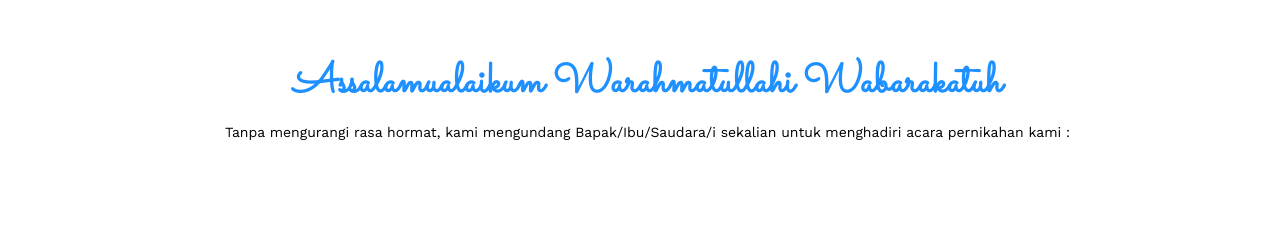
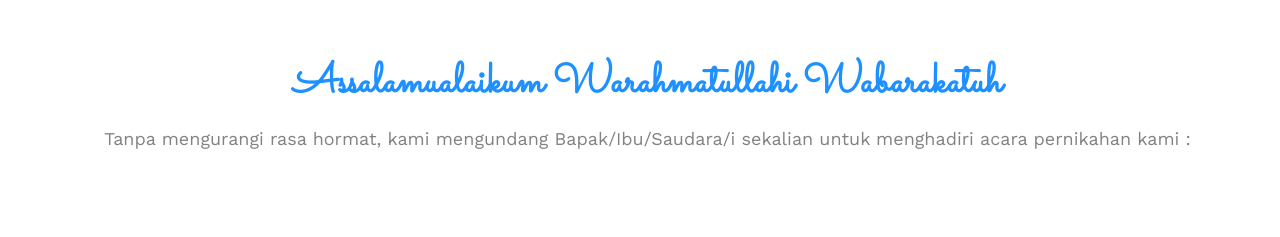
Before and after one commit to mr-mahdy/wedding-card, a plain HTML site: page index.html in a window 1280 px wide. Shown: the part 960-1197 px from the top of the page. Drawn offline with nearby package versions, Linux system fonts and the light colour scheme; some packages are replaced by stand-ins of ours; a script that the page names is missing; files whose address does not match are found by name.

Commit message:
perbaikan

```diff
--- a/index.html
+++ b/index.html
@@ -171,8 +171,8 @@
 				<div class="row">
 					<div class="col-md-12 text-center fh5co-heading animate-box" style="padding-right: 0;">
 						<h2>Assalamualaikum Warahmatullahi Wabarakatuh</h2>
-						<h5>Tanpa mengurangi rasa hormat, kami mengundang Bapak/Ibu/Saudara/i sekalian untuk menghadiri
-							acara pernikahan kami :</h5>
+						<p>Tanpa mengurangi rasa hormat, kami mengundang Bapak/Ibu/Saudara/i sekalian untuk menghadiri
+							acara pernikahan kami :</p>
 						<!-- <p>We invited you to celebrate our wedding</p> -->
 					</div>
 				</div>
```
